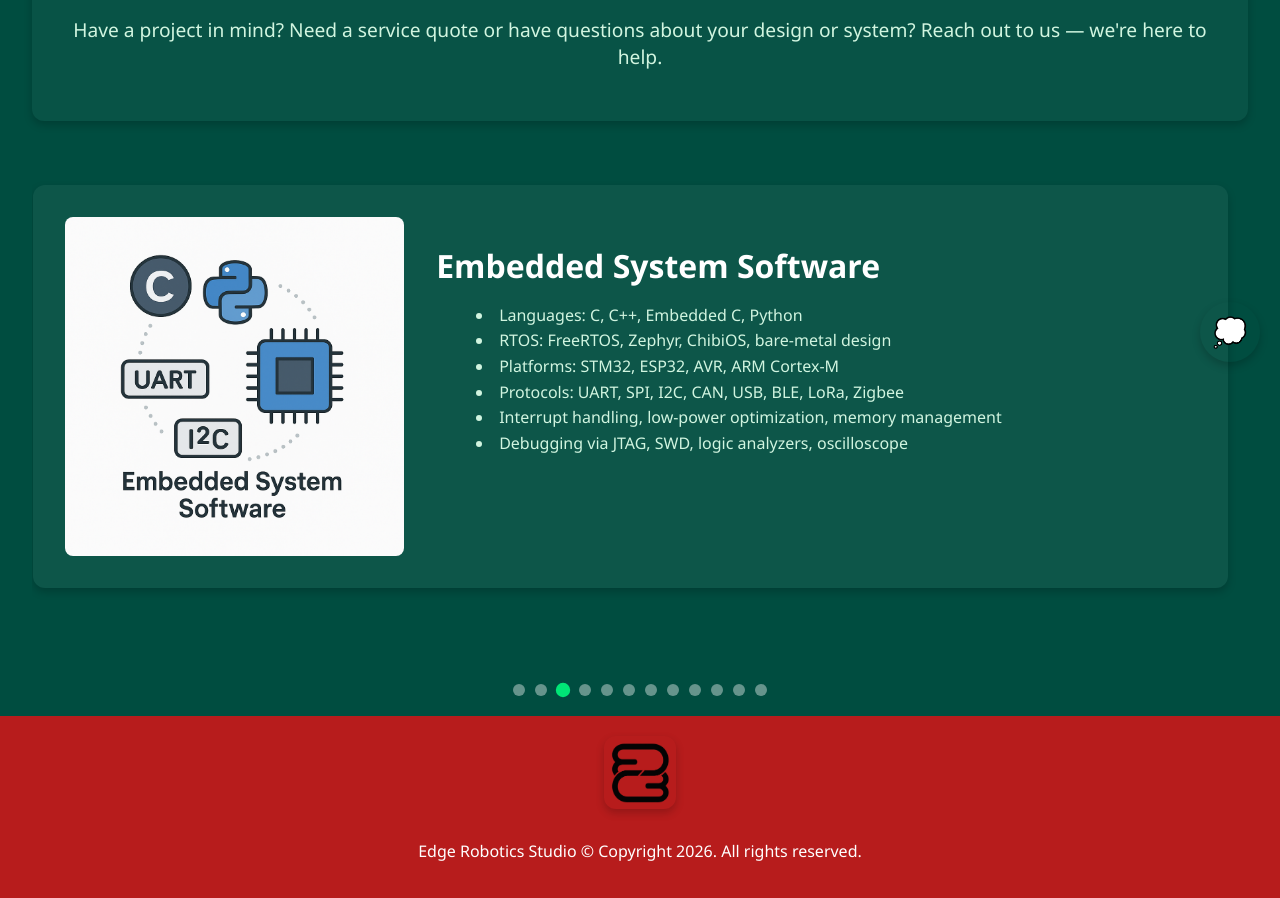
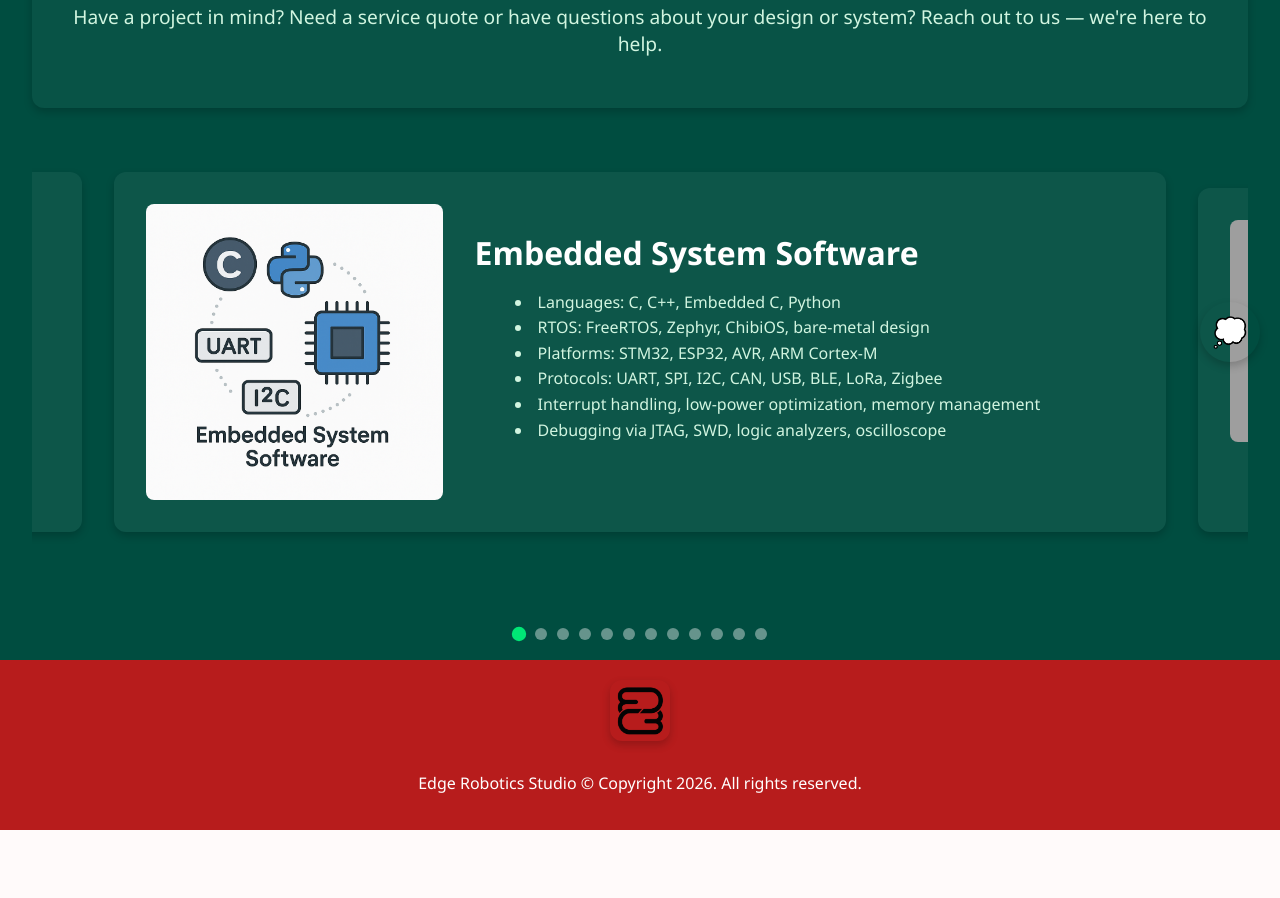
Before and after one commit to edgeroboticsstudio/Edge-Robotics-Studio, an Eleventy site: page src/services.njk in a window 1280 px wide. Shown: the part 418-1316 px from the top of the page. After the commit the page ends 1248 px from the top, so only its background shows below. Built offline with nearby package versions, Linux system fonts and the light colour scheme; Eleventy itself is replaced by a stand-in of ours; files that its build step writes are made by us from their sources; grey boxes are pictures that could not be loaded.

Commit message:
service page fixed

```diff
--- a/src/services.njk
+++ b/src/services.njk
@@ -47,15 +47,16 @@ title: Services
     {% endfor %}
   </div>
 
-  <!-- Carousel dots will be injected here -->
+  <div id="dots-wrapper" class="carousel-dots"></div>
 </section>
 
 <script>
   document.addEventListener('DOMContentLoaded', () => {
   const carousel = document.querySelector('.services-cards');
-  const dotsContainer = document.createElement('div');
-  dotsContainer.classList.add('carousel-dots');
-  carousel.parentNode.appendChild(dotsContainer);
+  const dotsContainer = document.getElementById('dots-wrapper');
+
+  // Clear existing dots to prevent duplicates
+  dotsContainer.innerHTML = '';
 
   const cards = carousel.querySelectorAll('.service-card');
 
@@ -80,11 +81,27 @@ title: Services
     if (dots[index]) dots[index].classList.add('active');
   }
 
+  // Calculate stride (card width + gap) safely
+  function getStride() {
+    const card = carousel.querySelector('.service-card');
+    if (!card) return 0;
+
+    // Get absolute card width
+    const cardWidth = card.offsetWidth;
+
+    // Get computed gap (fallback to 32px / 2rem if fails)
+    const style = window.getComputedStyle(carousel);
+    const gap = parseFloat(style.gap) || 32;
+
+    return cardWidth + gap;
+  }
+
   // Sync dots with scroll
   carousel.addEventListener('scroll', () => {
-    const scrollLeft = carousel.scrollLeft;
-    const cardWidth = carousel.clientWidth * 0.93;
-    const index = Math.round(scrollLeft / cardWidth);
+    const stride = getStride();
+    if (stride < 1) return;
+
+    const index = Math.round(carousel.scrollLeft / stride);
     setActiveDot(index);
   });
 
@@ -92,18 +109,19 @@ title: Services
   let autoScroll = setInterval(() => nextSlide(), 4000);
 
   function nextSlide() {
+    const stride = getStride();
+    if (stride < 1) return;
+
     const maxScroll = carousel.scrollWidth - carousel.clientWidth;
-    if (carousel.scrollLeft >= maxScroll - 5) {
+
+    // Check if we are close to the end (within 10px tolerance)
+    if (carousel.scrollLeft >= maxScroll - 10) {
       carousel.scrollTo({ left: 0, behavior: 'smooth' });
-      setActiveDot(0);
     } else {
-      carousel.scrollBy({ left: carousel.clientWidth * 0.93, behavior: 'smooth' });
-      const nextIndex = Math.min(
-        Math.round(carousel.scrollLeft / (carousel.clientWidth * 0.93)) + 1,
-        dots.length - 1
-      );
-      setActiveDot(nextIndex);
+      carousel.scrollBy({ left: stride, behavior: 'smooth' });
     }
+
+    // Note: The scroll listener will update the dots
   }
 
   carousel.addEventListener('mouseenter', () => clearInterval(autoScroll));
--- a/styles/main.css
+++ b/styles/main.css
@@ -18,6 +18,10 @@
 }
 
 /* ---------------- General ---------------- */
+* {
+  box-sizing: border-box;
+}
+
 body {
   margin: 0;
   font-family: 'Segoe UI', sans-serif;
@@ -295,7 +299,7 @@ form button:active {
 /* ---------------- Services Section ---------------- */
 .write-us-card {
   text-align: center;
-  margin-bottom: 2rem;
+  margin: 0 auto 2rem;
 }
 
 .write-us-content p {
@@ -318,11 +322,9 @@ form button:active {
   overflow-x: auto;
   scroll-behavior: smooth;
   gap: 2rem;
-  padding-top: 2rem;
-  padding-bottom: 2rem;
+  padding: 2rem 3.5%;
   scroll-snap-type: x mandatory;
   scrollbar-width: none;
-  animation: autoScroll 40s linear infinite;
 }
 
 .services-cards::-webkit-scrollbar {
@@ -335,7 +337,7 @@ form button:active {
   border-radius: 12px;
   padding: 2rem;
   box-shadow: var(--box-shadow);
-  scroll-snap-align: start;
+  scroll-snap-align: center;
   transition: transform 0.3s ease;
   display: flex;
   flex-wrap: wrap;
@@ -346,21 +348,6 @@ form button:active {
 .service-card:hover {
   transform: translateY(-5px);
   box-shadow: var(--box-shadow-hover);
-}
-
-/* ===== Auto-Scroll Animation ===== */
-@keyframes autoScroll {
-  0% {
-    scroll-left: 0;
-  }
-
-  100% {
-    scroll-left: 9999px;
-  }
-}
-
-.services-cards:hover {
-  animation-play-state: paused;
 }
 
 /* ===== Dots Navigation ===== */
@@ -390,6 +377,10 @@ form button:active {
 .service-img {
   width: 30%;
   border-radius: 8px;
+}
+
+.service-content {
+  flex: 1;
 }
 
 .service-content h2 {
```
Also changed, not shown: 2 other files.
